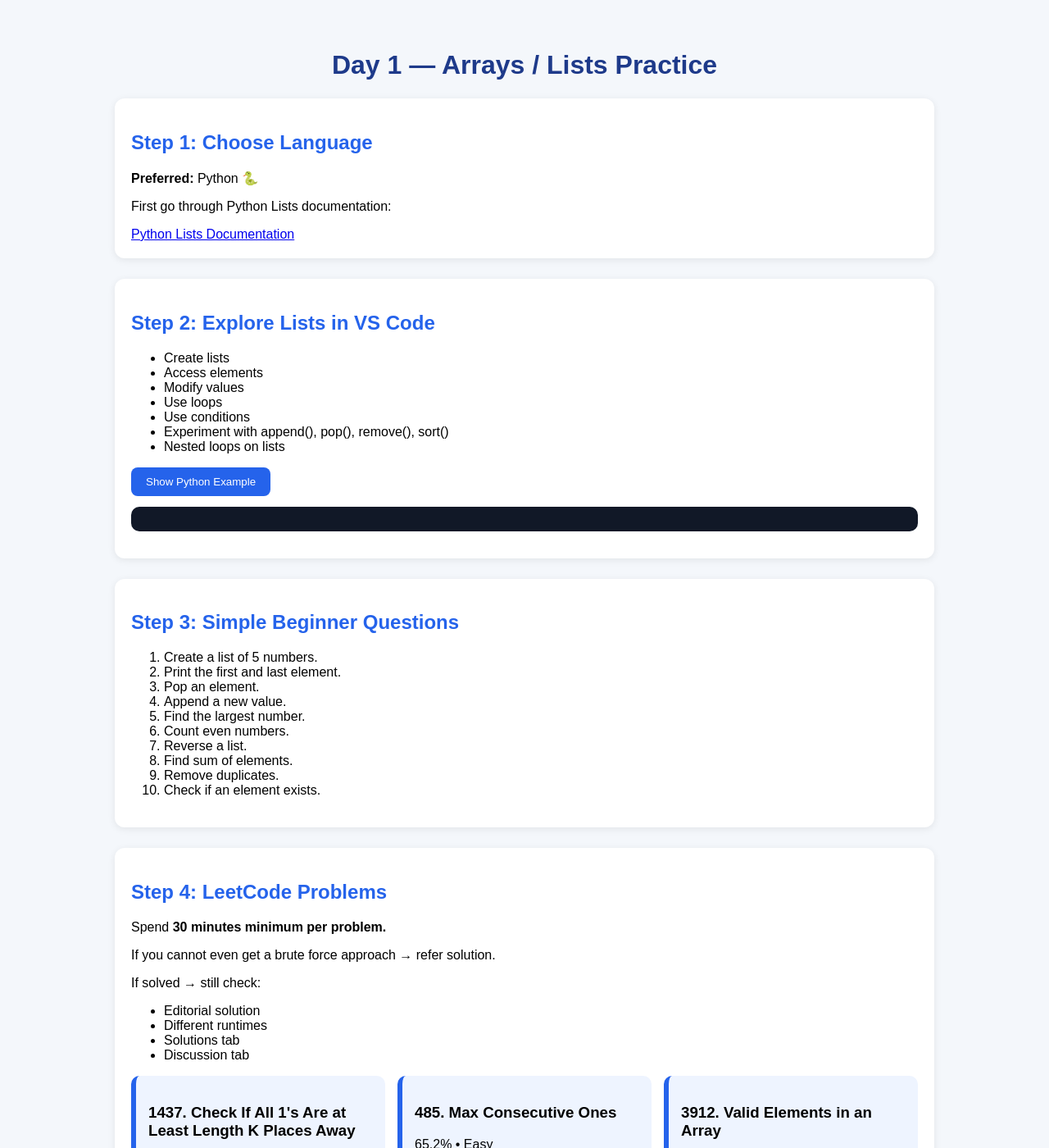
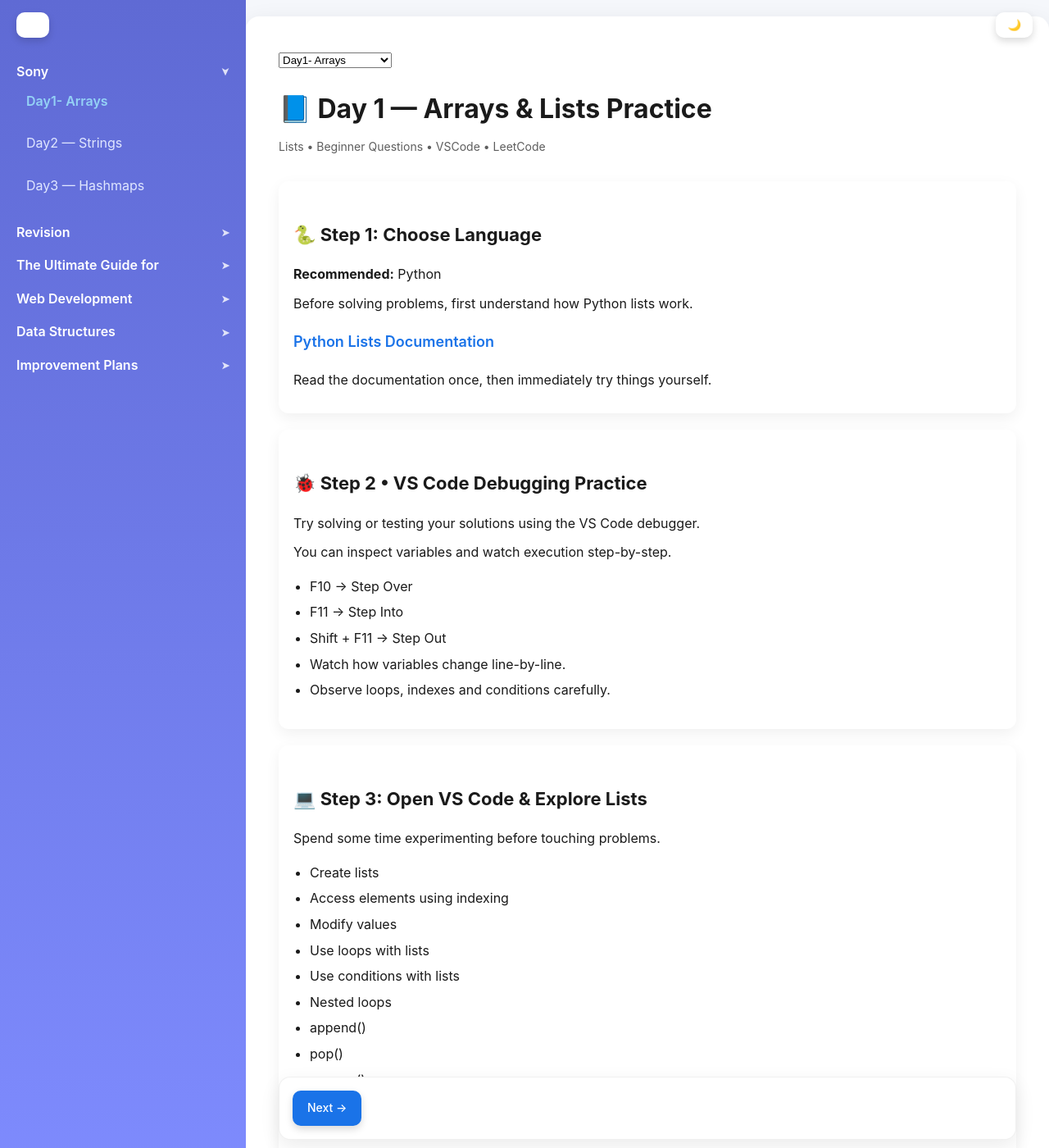
Before and after one commit to ocehuem/knowledge-base, a Jekyll site: the page built from _courses/Sony/Day1.html, in a window 1280 px wide and 1400 px high. Shown: the whole window at 82% size. Built offline with Jekyll 4.4.1, drawn with Linux system fonts in a browser that asks for light colours; some of the changed text lies outside the part shown.

Commit message:
Add Sony Day1-Day3 pages with shared CSS and navigation dropdown

```diff
--- /dev/null
+++ b/_courses/Sony/Day.css
@@ -0,0 +1,39 @@
+/* DAY PAGE COLORS */
+
+
+
+button{
+    background:#2563eb;
+    color:white;
+    border:none;
+    padding:10px 18px;
+    border-radius:8px;
+    cursor:pointer;
+}
+
+button:hover{
+    background:#1d4ed8;
+}
+
+pre{
+    background:#0f172a;
+    color:#e2e8f0;
+    border-radius:10px;
+    padding:16px;
+}
+
+.note-box{
+    background:#082f49;
+    color:#bae6fd;
+    padding:18px;
+    border-radius:12px;
+    margin-top:20px;
+}
+
+.warning-box{
+    background:#451a03;
+    color:#fde68a;
+    padding:18px;
+    border-radius:12px;
+    margin-top:20px;
+}
--- a/_courses/Sony/Day1.html
+++ b/_courses/Sony/Day1.html
@@ -1,135 +1,227 @@
-<!DOCTYPE html>
-<html lang="en">
-<head>
-    <meta charset="UTF-8">
-    <meta name="viewport" content="width=device-width, initial-scale=1.0">
-    <title>Day 1 - Arrays & Lists Practice</title>
-    <link rel="stylesheet" href="Day1.css">
-</head>
-<body>
+---
+layout: default
+title: Day 1 - Arrays & Lists Practice
+---
 
-    <div class="container">
+<link rel="stylesheet" href="Day.css">
+<div class="lesson-header">
 
-        <h1>Day 1 — Arrays / Lists Practice</h1>
+    <div class="day-selector">
 
-        <section>
-            <h2>Step 1: Choose Language</h2>
-            <p><strong>Preferred:</strong> Python 🐍</p>
+        <select onchange="window.location.href=this.value">
+
+            {% for lesson in site.data.courses.Sony.lessons %}
+
+                <option
+                    value="{{ lesson.url | relative_url }}"
+                    {% if page.url == lesson.url %}selected{% endif %}
+                >
+                    {{ lesson.title }}
+                </option>
+
+            {% endfor %}
+
+        </select>
+
+    </div>
+
+    <h1>📘 Day 1 — Arrays & Lists Practice</h1>
+
+    <p class="lesson-meta">
+        Lists • Beginner Questions • VSCode • LeetCode
+    </p>
+
+</div>
+
+
+<section class="lesson-section">
+
+<h2>🐍 Step 1: Choose Language</h2>
 
 <p>
-                First go through Python Lists documentation:
+<b>Recommended:</b> Python
 </p>
 
+<p>
+Before solving problems, first understand how Python lists work.
+</p>
+
+<h3>
 <a href="https://docs.python.org/3/tutorial/introduction.html#lists" target="_blank">
 Python Lists Documentation
 </a>
+</h3>
+
+<p>
+Read the documentation once, then immediately try things yourself.
+</p>
+
 </section>
 
-        <section>
-            <h2>Step 2: Explore Lists in VS Code</h2>
+<section class="lesson-section">
 
-            <ul>
-                <li>Create lists</li>
-                <li>Access elements</li>
-                <li>Modify values</li>
-                <li>Use loops</li>
-                <li>Use conditions</li>
-                <li>Experiment with append(), pop(), remove(), sort()</li>
-                <li>Nested loops on lists</li>
-            </ul>
-
-            <button onclick="showExample()">Show Python Example</button>
-
-            <pre id="exampleBox"></pre>
-        </section>
-
-        <section>
-            <h2>Step 3: Simple Beginner Questions</h2>
-
-            <ol>
-                <li>Create a list of 5 numbers.</li>
-                <li>Print the first and last element.</li>
-                <li>Pop an element.</li>
-                <li>Append a new value.</li>
-                <li>Find the largest number.</li>
-                <li>Count even numbers.</li>
-                <li>Reverse a list.</li>
-                <li>Find sum of elements.</li>
-                <li>Remove duplicates.</li>
-                <li>Check if an element exists.</li>
-            </ol>
-        </section>
-
-        <section>
-            <h2>Step 4: LeetCode Problems</h2>
+<h2>🐞 Step 2 • VS Code Debugging Practice</h2>
 
 <p>
-                Spend <strong>30 minutes minimum per problem.</strong>
+Try solving or testing your solutions using the VS Code debugger.
 </p>
 
 <p>
-                If you cannot even get a brute force approach → refer solution.
-            </p>
-
-            <p>
-                If solved → still check:
+You can inspect variables and watch execution step-by-step.
 </p>
 
 <ul>
-                <li>Editorial solution</li>
-                <li>Different runtimes</li>
-                <li>Solutions tab</li>
-                <li>Discussion tab</li>
-            </ul>
 
-            <div class="problems">
+<li>F10 → Step Over</li>
 
-                <div class="card">
-                    <h3>1437. Check If All 1's Are at Least Length K Places Away</h3>
-                    <p>64.3% • Easy</p>
-                </div>
+<li>F11 → Step Into</li>
 
-                <div class="card">
-                    <h3>485. Max Consecutive Ones</h3>
-                    <p>65.2% • Easy</p>
-                </div>
+<li>Shift + F11 → Step Out</li>
 
-                <div class="card">
-                    <h3>3912. Valid Elements in an Array</h3>
-                    <p>57.1% • Easy</p>
-                </div>
+<li>Watch how variables change line-by-line.</li>
 
-                <div class="card">
-                    <h3>896. Monotonic Array</h3>
-                    <p>62.3% • Easy</p>
-                </div>
+<li>Observe loops, indexes and conditions carefully.</li>
 
-                <div class="card">
-                    <h3>189. Rotate Array</h3>
-                    <p>Medium</p>
-                </div>
-
-            </div>
-        </section>
-
-        <section>
-            <h2>Step 5: Debugging Practice</h2>
-
-            <p>
-                Try problems inside VS Code debugger.
-            </p>
-
-            <ul>
-                <li>F10 → Step Over</li>
-                <li>F11 → Step Into</li>
-                <li>Shift + F11 → Step Out</li>
 </ul>
 
 </section>
 
+<section class="lesson-section">
+
+<h2>💻 Step 3: Open VS Code & Explore Lists</h2>
+
+<p>
+Spend some time experimenting before touching problems.
+</p>
+
+<ul>
+<li>Create lists</li>
+<li>Access elements using indexing</li>
+<li>Modify values</li>
+<li>Use loops with lists</li>
+<li>Use conditions with lists</li>
+<li>Nested loops</li>
+<li>append()</li>
+<li>pop()</li>
+<li>remove()</li>
+<li>sort()</li>
+<li>reverse()</li>
+<li>len()</li>
+<li>in operator</li>
+<li>List slicing</li>
+</ul>
+
+
+</section>
+
+<section class="lesson-section">
+
+    <h2>🧩 Step 4 • Beginner Array / List Questions</h2>
+
+<p>
+Do these simple questions first before LeetCode.
+</p>
+
+<ol >
+
+<li>
+Create a list containing these 5 fruits: Apple, Mango, Banana, Orange, Grapes. Print the first, third, and last fruit.
+</li>
+
+<li>
+Create a list of student marks: 45, 78, 91, 34, 88, 62, 55, 29. Replace the lowest mark with 100.
+</li>
+
+<li>
+Create a shopping list containing: Milk, Bread, Eggs, Rice, Soap, Apples. Add Cheese and Coffee, then remove Apples.
+</li>
+
+<li>
+Create a list of ages: 12, 17, 18, 21, 15, 30, 42, 16, 19, 25. Count how many ages are 18 or older.
+</li>
+
+<li>
+Create a list of cities: Tokyo, Mumbai, Paris, London, Seoul, Sydney, Dubai. Check whether "Tokyo" exists.
+</li>
+
+<li>
+Create a list of temperatures: 28.5, 31.2, 26.8, 33.0, 29.4, 35.1, 27.9, 30.6. Find highest, lowest, and average.
+</li>
+
+<li>
+Create a list of numbers: 25, 10, 25, 44, 18, 25, 91, 44, 72, 25, 10, 60. Count how many times 25 appears.
+</li>
+
+<li>
+Create two movie lists: ["Inception", "Interstellar", "Dune", "The Matrix"] and ["Avatar", "Titanic", "Joker", "Oppenheimer"]. Merge them.
+</li>
+
+<li>
+Create a username list: alex21, sam_dev, alex21, maya07, sam_dev, john99, maya07, nova88. Remove duplicate usernames.
+</li>
+
+<li>
+Create a programming language list: Python, Java, C++, Rust, Go, JavaScript. Sort alphabetically, then reverse the sorted list.
+</li>
+
+</ol>
+
+
+
+</section>
+
+<section class="lesson-section">
+
+    <h2>🔥 Step 5 • LeetCode Practice</h2>
+
+
+
+<p>
+<b>Rules:</b>
+</p>
+
+<ul>
+
+<li>Spend <b>30 minutes minimum</b> per problem.</li>
+
+<li>If you don't even reach a brute force approach → refer to solution.</li>
+
+<li>If you solve it → still review other approaches,Read Discussion tab,Solutions tab of the problem,Compare runtimes after submission with others see if u can find better ones and see what made others code better than yours and what made their code worse.</li>
+
+
+</ul>
+<p>
+    <b>Problem list:</b>
+    </p>
+
+    <h3>
+    <a href="https://leetcode.com/problem-list/d92nghpg/" target="_blank">
+    Arrays / Lists Practice List
+    </a>
+    </h3>
+
+<p>
+    <b>Problems:</b>
+    </p>
+
+<ul>
+<li>
+    1437. Check If All 1's Are at Least Length K Places Away
+</li>
+<li>
+    485. Max Consecutive Ones
+</li><li>
+    3912. Valid Elements in an Array
+</li><li>
+    896. Monotonic Array
+</li><li>
+    189. Rotate Array
+</li>
+</ul>
+
+</section>
+
+
+<div class="warning-box">
+⚠️ Do not rush. Understand brute force clearly before chasing optimizations.
 </div>
-
-    <script src="Day1.js"></script>
-
-</body>
-</html>
--- /dev/null
+++ b/_courses/Sony/Day2.html
@@ -0,0 +1,129 @@
+---
+layout: default
+title: Day 2 - Strings Practice
+---
+
+
+<link rel="stylesheet" href="Day.css">
+<div class="lesson-header">
+
+    <div class="day-selector">
+
+        <select onchange="window.location.href=this.value">
+
+            {% for lesson in site.data.courses.Sony.lessons %}
+
+                <option
+                    value="{{ lesson.url | relative_url }}"
+                    {% if page.url == lesson.url %}selected{% endif %}
+                >
+                    {{ lesson.title }}
+                </option>
+
+            {% endfor %}
+
+        </select>
+
+    </div>
+
+    <h1>📗 Day 2 — Strings Practice</h1>
+
+    <p class="lesson-meta">
+    Strings • Manipulation • VSCode • LeetCode
+    </p>
+
+</div>
+
+<section class="lesson-section">
+
+<h2>🔤 Step 1 • Learn String Basics</h2>
+
+<p><b>Recommended:</b> Python</p>
+
+<h3>
+<a href="https://docs.python.org/3/tutorial/introduction.html#text" target="_blank">
+Python String Documentation
+</a>
+</h3>
+
+<p>
+Understand indexing, slicing, concatenation, immutability, loops and string methods.
+</p>
+
+</section>
+
+<section class="lesson-section">
+
+<h2>💻 Step 2 • Explore Strings in VS Code</h2>
+
+<ul>
+
+<li>✂️ String slicing</li>
+
+<li>🔍 Character access</li>
+
+<li>🔁 Loops on strings</li>
+
+<li>🔡 upper(), lower()</li>
+
+<li>🧹 strip(), replace()</li>
+
+<li>🪄 split(), join()</li>
+
+<li>📏 len()</li>
+
+<li>🔄 reverse using slicing</li>
+
+</ul>
+
+</section>
+
+<section class="lesson-section">
+
+<h2>🧩 Step 3 • Beginner String Questions</h2>
+
+<ol>
+
+<li>Create the string "Programming". Print the first, middle and last character.</li>
+
+<li>Create "OpenAI". Convert it to uppercase and lowercase.</li>
+
+<li>Count how many vowels exist inside "Mississippi".</li>
+
+<li>Reverse the string "Artificial Intelligence".</li>
+
+<li>Check whether "python" exists inside "I love python programming".</li>
+
+<li>Replace every space inside "Data Structures and Algorithms" with "-".</li>
+
+<li>Split "apple,mango,banana,grapes" into a list.</li>
+
+<li>Join ["AI","ML","DL"] into a single string using commas.</li>
+
+</ol>
+
+</section>
+
+<section class="lesson-section">
+
+<h2>🔥 Step 4 • LeetCode Practice</h2>
+
+<ul>
+
+<li>344. Reverse String</li>
+
+<li>125. Valid Palindrome</li>
+
+<li>58. Length of Last Word</li>
+
+<li>14. Longest Common Prefix</li>
+
+<li>28. Find the Index of First Occurrence in a String</li>
+
+</ul>
+
+</section>
+
+<div class="warning-box">
+⚠️ Focus on indexing, slicing and traversal patterns before optimization.
+</div>
--- /dev/null
+++ b/_courses/Sony/Day3.html
@@ -0,0 +1,131 @@
+---
+layout: default
+title: Day 3 - HashMaps & Sets Practice
+---
+
+
+<link rel="stylesheet" href="Day.css">
+<div class="lesson-header">
+
+    <div class="day-selector">
+
+        <select onchange="window.location.href=this.value">
+
+            {% for lesson in site.data.courses.Sony.lessons %}
+
+                <option
+                    value="{{ lesson.url | relative_url }}"
+                    {% if page.url == lesson.url %}selected{% endif %}
+                >
+                    {{ lesson.title }}
+                </option>
+
+            {% endfor %}
+
+        </select>
+
+    </div>
+
+    <h1>📙 Day 3 — HashMaps & Sets</h1>
+
+    <p class="lesson-meta">
+    HashMaps • Dictionaries • Sets • LeetCode
+    </p>
+
+</div>
+
+<section class="lesson-section">
+
+<h2>🗂️ Step 1 • Learn Dictionaries & Sets</h2>
+
+<h3>
+
+<a href="https://docs.python.org/3/tutorial/datastructures.html#dictionaries" target="_blank">
+
+Python Dictionaries Documentation
+
+</a>
+
+</h3>
+
+<p>
+Understand key-value pairs, lookup, insertion, deletion, iteration and uniqueness.
+</p>
+
+</section>
+
+<section class="lesson-section">
+
+<h2>💻 Step 2 • Explore in VS Code</h2>
+
+<ul>
+
+<li>🔑 Create dictionaries</li>
+
+<li>📦 Add key-value pairs</li>
+
+<li>🗑️ Delete entries</li>
+
+<li>🔍 Access values by key</li>
+
+<li>🔁 Loop through keys and values</li>
+
+<li>🧮 Count frequencies</li>
+
+<li>✨ Create sets</li>
+
+<li>🚫 Remove duplicates using sets</li>
+
+</ul>
+
+</section>
+
+<section class="lesson-section">
+
+<h2>🧩 Step 3 • Beginner Practice Questions</h2>
+
+<ol>
+
+<li>Create a dictionary storing name, age, city for one student.</li>
+
+<li>Add a new key "grade" with value "A".</li>
+
+<li>Print all dictionary keys and values using loops.</li>
+
+<li>Count character frequency in "banana" using a dictionary.</li>
+
+<li>Create a set from [1,2,2,3,4,4,5] and print unique values.</li>
+
+<li>Check whether "apple" exists inside a fruit set.</li>
+
+<li>Find duplicate numbers inside [1,2,3,2,4,1,5,3].</li>
+
+<li>Create a word frequency counter for "AI AI ML DL AI ML".</li>
+
+</ol>
+
+</section>
+
+<section class="lesson-section">
+
+<h2>🔥 Step 4 • LeetCode Practice</h2>
+
+<ul>
+
+<li>217. Contains Duplicate</li>
+
+<li>242. Valid Anagram</li>
+
+<li>1. Two Sum</li>
+
+<li>349. Intersection of Two Arrays</li>
+
+<li>205. Isomorphic Strings</li>
+
+</ul>
+
+</section>
+
+<div class="warning-box">
+⚠️ Master lookup and frequency counting patterns — they appear everywhere in interviews.
+</div>
--- a/_data/courses.yml
+++ b/_data/courses.yml
@@ -3,7 +3,10 @@
   lessons:
     - title: "Day1- Arrays"
       url: /courses/Sony/Day1.html
-
+    - title: "Day2 — Strings"
+      url: /courses/Sony/Day2.html
+    - title: "Day3 — Hashmaps"
+      url: /courses/Sony/Day3.html
 Revision:
   name: Revision
   lessons:
```
Lines whose indentation alone changed are shown as unchanged.
